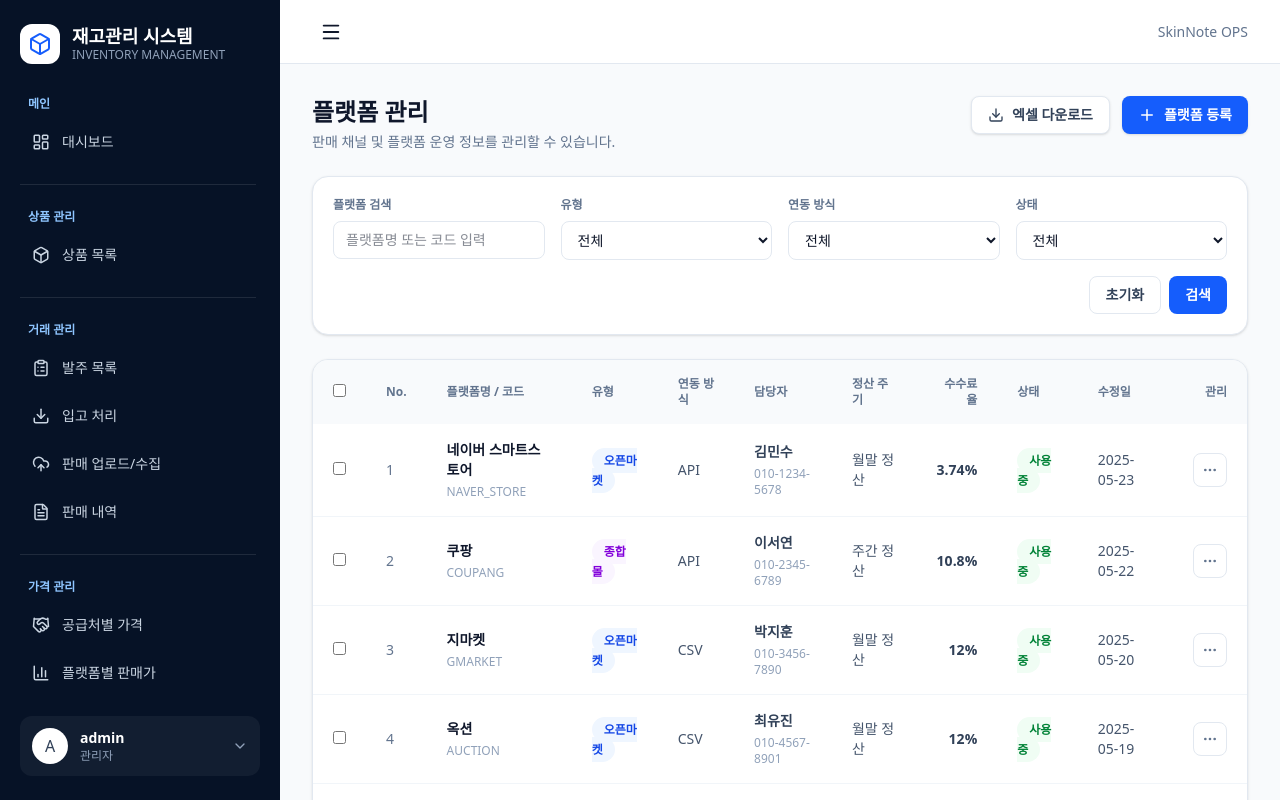
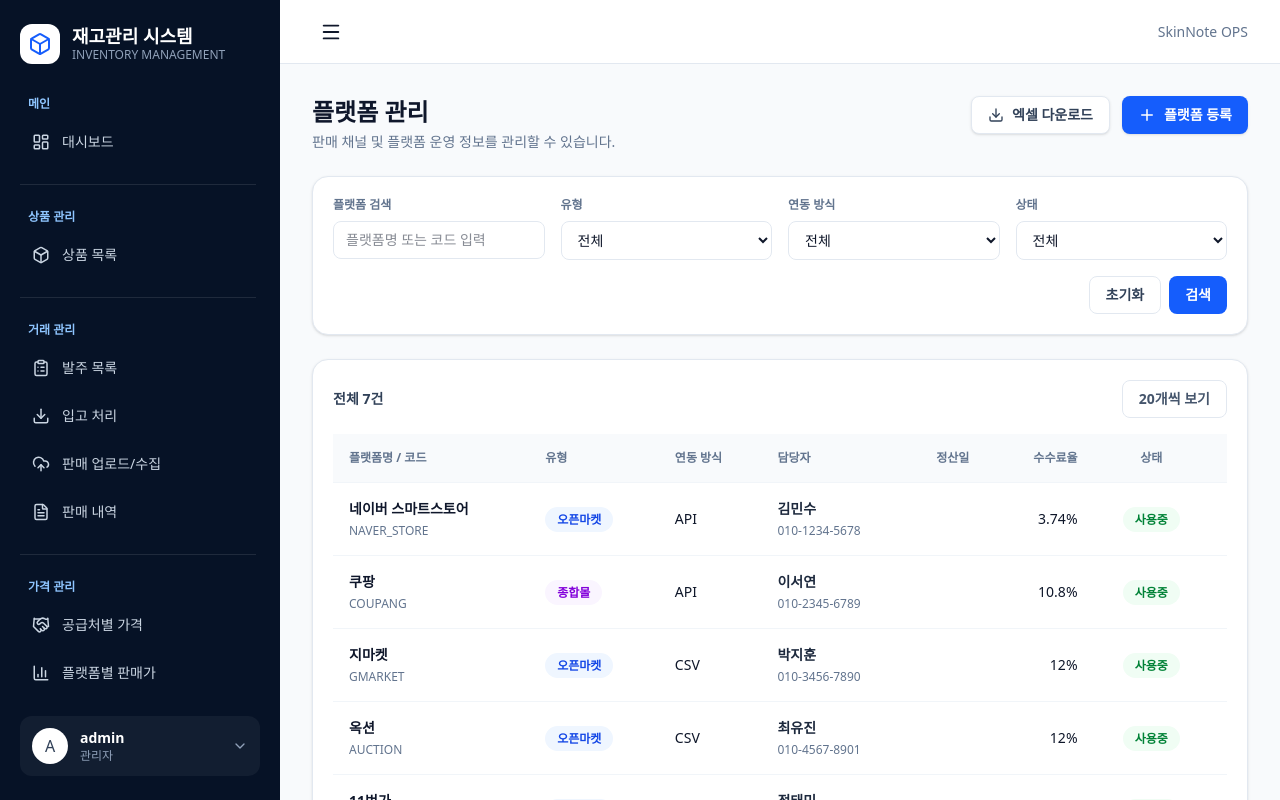
Before and after one commit to whan1569/SkinNote_OPS, a Next.js app in the folder frontend/: page /platforms in a window 1280 px wide. Shown: the top 800 px of the page. Built offline with nearby package versions, Linux system fonts and the light colour scheme.

Commit message:
Update PlatformTable.tsx

```diff
--- a/frontend/app/platforms/components/PlatformTable.tsx
+++ b/frontend/app/platforms/components/PlatformTable.tsx
@@ -1,5 +1,4 @@
 import { MoreHorizontal } from "lucide-react";
-
 import { Pagination } from "./Pagination";
 import { StatusBadge } from "./StatusBadge";
 import { TypeBadge } from "./TypeBadge";
@@ -12,91 +11,91 @@ type Props = {
 
 export function PlatformTable({ platforms, onEdit }: Props) {
   return (
-    <section className="overflow-hidden rounded-2xl border border-slate-200 bg-white shadow-sm">
-      <table className="w-full border-collapse text-sm">
-        <thead className="bg-slate-50 text-xs font-bold text-slate-500">
+    <section className="rounded-2xl border border-slate-200 bg-white p-5 shadow-sm">
+      <div className="mb-4 flex items-center justify-between">
+        <p className="text-sm font-bold text-slate-700">
+          전체 {platforms.length.toLocaleString()}건
+        </p>
+
+        <button className="rounded-lg border border-slate-200 px-4 py-2 text-sm font-semibold text-slate-600">
+          20개씩 보기
+        </button>
+      </div>
+
+      <div className="overflow-x-auto">
+        <table className="w-full min-w-[1100px] text-sm">
+          <thead className="bg-slate-50 text-xs text-slate-500">
             <tr>
-            <th className="w-12 px-5 py-4 text-left">
-              <input type="checkbox" />
-            </th>
-            <th className="px-5 py-4 text-left">No.</th>
-            <th className="px-5 py-4 text-left">플랫폼명 / 코드</th>
-            <th className="px-5 py-4 text-left">유형</th>
-            <th className="px-5 py-4 text-left">연동 방식</th>
-            <th className="px-5 py-4 text-left">담당자</th>
-            <th className="px-5 py-4 text-left">정산 주기</th>
-            <th className="px-5 py-4 text-right">수수료율</th>
-            <th className="px-5 py-4 text-left">상태</th>
-            <th className="px-5 py-4 text-left">수정일</th>
-            <th className="px-5 py-4 text-right">관리</th>
+              <th className="px-4 py-4 text-left">플랫폼명 / 코드</th>
+              <th className="px-4 py-4 text-left">유형</th>
+              <th className="px-4 py-4 text-left">연동 방식</th>
+              <th className="px-4 py-4 text-left">담당자</th>
+              <th className="px-4 py-4 text-center">정산일</th>
+              <th className="px-4 py-4 text-right">수수료율</th>
+              <th className="px-4 py-4 text-center">상태</th>
+              <th className="px-4 py-4 text-center">수정일</th>
+              <th className="px-4 py-4 text-center">관리</th>
             </tr>
           </thead>
 
-        <tbody className="divide-y divide-slate-100">
-          {platforms.map((platform, index) => (
-            <tr key={platform.id} className="hover:bg-slate-50">
-              <td className="px-5 py-4">
-                <input type="checkbox" />
-              </td>
-
-              <td className="px-5 py-4 text-slate-500">
-                {index + 1}
-              </td>
-
-              <td className="px-5 py-4">
+          <tbody>
+            {platforms.map((platform) => (
+              <tr key={platform.id} className="border-t border-slate-100">
+                <td className="px-4 py-4">
                   <div className="font-bold text-slate-900">
                     {platform.platformName}
                   </div>
-                <div className="mt-1 text-xs text-slate-400">
+                  <div className="mt-1 text-xs text-slate-500">
                     {platform.platformCode}
                   </div>
                 </td>
 
-              <td className="px-5 py-4">
+                <td className="px-4 py-4">
                   <TypeBadge type={platform.type} />
                 </td>
 
-              <td className="px-5 py-4 text-slate-600">
-                {platform.integrationType}
-              </td>
+                <td className="px-4 py-4">{platform.integrationType}</td>
 
-              <td className="px-5 py-4">
-                <div className="font-bold text-slate-700">
+                <td className="px-4 py-4">
+                  <div className="font-semibold text-slate-800">
                     {platform.managerName}
                   </div>
-                <div className="mt-1 text-xs text-slate-400">
+                  <div className="mt-1 text-xs text-slate-500">
                     {platform.managerPhone}
                   </div>
                 </td>
 
-              <td className="px-5 py-4 text-slate-600">
-                {platform.settlementCycle}
+                <td className="px-4 py-4 text-center">
+                  {platform.settlementDate}
                 </td>
 
-              <td className="px-5 py-4 text-right font-bold text-slate-700">
+                <td className="px-4 py-4 text-right">
                   {platform.commissionRate}%
                 </td>
 
-              <td className="px-5 py-4">
+                <td className="px-4 py-4 text-center">
                   <StatusBadge status={platform.status} />
                 </td>
 
-              <td className="px-5 py-4 text-slate-600">
+                <td className="px-4 py-4 text-center">
                   {platform.updatedAt}
                 </td>
 
-              <td className="px-5 py-4 text-right">
+                <td className="px-4 py-4">
+                  <div className="flex justify-center">
                     <button
                       onClick={() => onEdit(platform)}
-                  className="rounded-lg border border-slate-200 p-2 text-slate-500"
+                      className="rounded-lg border border-slate-200 p-2 text-slate-500 hover:text-blue-600"
                     >
-                  <MoreHorizontal size={16} />
+                      <MoreHorizontal size={18} />
                     </button>
+                  </div>
                 </td>
               </tr>
             ))}
           </tbody>
         </table>
+      </div>
 
       <Pagination />
     </section>
```
Lines whose indentation alone changed are shown as unchanged.
